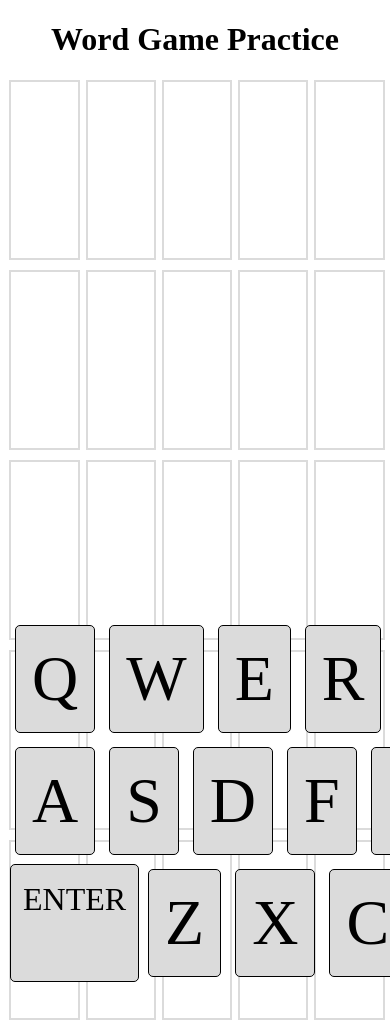
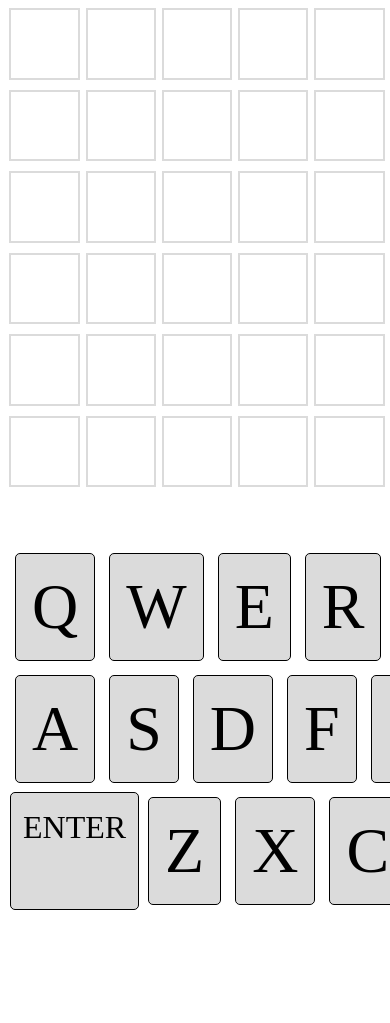
Before and after one commit to Daniellescipio/WordGame, a website with bundled scripts: page index.html in a window 390 px wide. Shown: the top 1023 px of the page. After the commit the page ends 912 px from the top, so only its background shows below. Built offline with nearby package versions, Linux system fonts and the light colour scheme.

Commit message:
working on mobile deploy

```diff
--- a/index.html
+++ b/index.html
@@ -5,7 +5,6 @@
         <link rel = "stylesheet" href ="stlye.css"/>
     </head>
     <body>
-        <h1>Word Game Practice</h1>
         <div id="boardContainer">
             <div id="gameboard"></div>
             <div id = "dialogeBox"></div>
--- a/stlye.css
+++ b/stlye.css
@@ -78,6 +78,7 @@ body{
 }
 /* mobile display */
 @media screen and (max-width: 992px) {
+
     body{
         touch-action: manipulation;
     }
@@ -86,10 +87,11 @@ body{
     }
     #gameboard{
         grid-template-columns: repeat(5, 17vw);
+        height: inherit;
     }
     .letterDiv{
         width: 100%;
-        height: 11em;
+        height: 8vh;
     }
     .testLetter{
         font-size: 8em;
```
